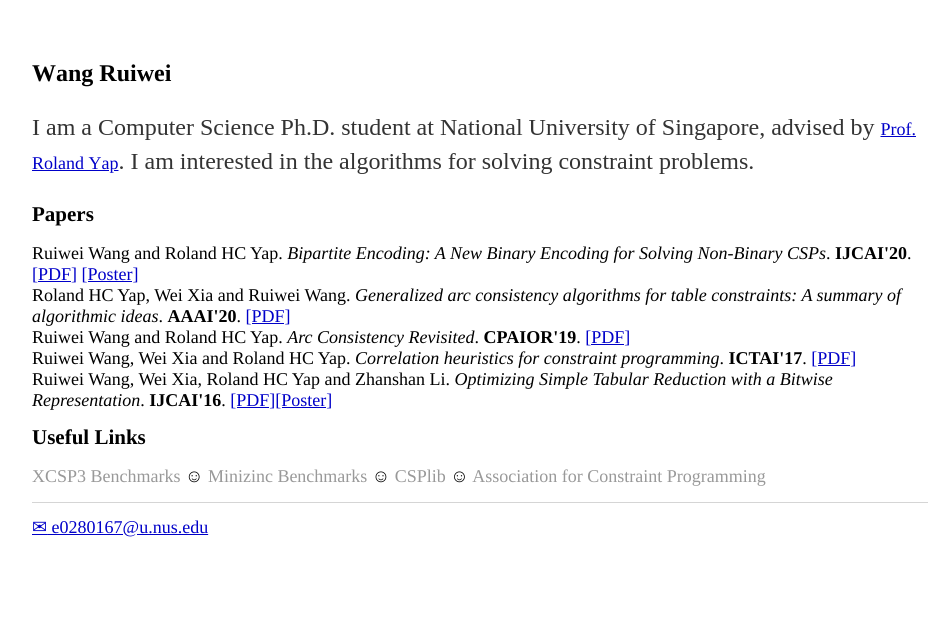
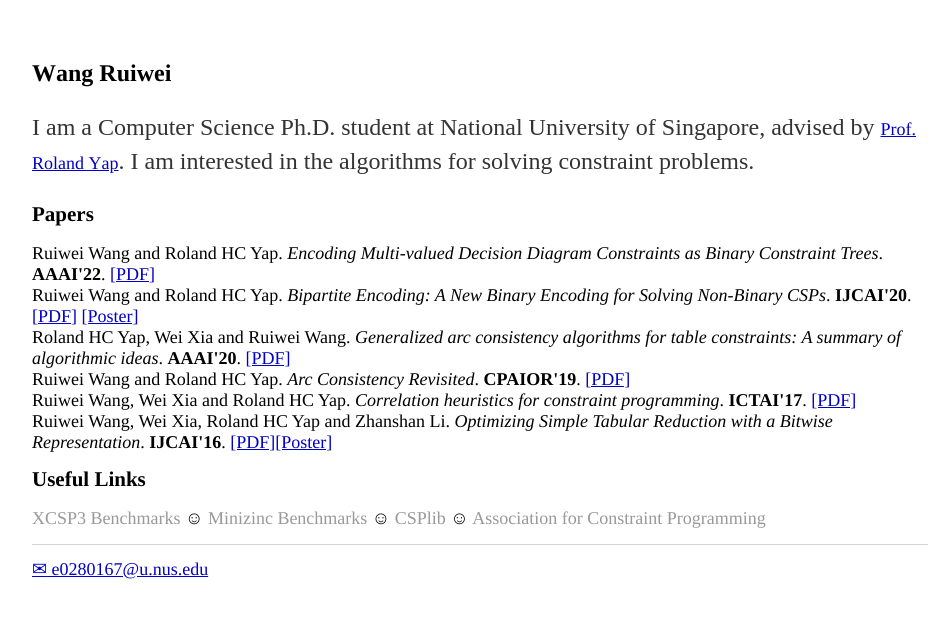
Before and after one commit to WangRuiwei/WangRuiwei.github.io, a Jekyll site: the page built from index.html, in a window 1280 px wide. Shown: the top 618 px of the page, without its empty margins (160-1106 px from the left). Built offline with Jekyll 4.4.1, drawn with Linux system fonts in a browser that asks for light colours.

Commit message:
Update index.html

```diff
--- a/index.html
+++ b/index.html
@@ -7,6 +7,7 @@ title: Wang Ruiwei
 <p class="p1"><span class="s1">I am a Computer Science Ph.D. student at National University of Singapore, advised by <a href="http://www.comp.nus.edu.sg/~ryap/"><span class="s2">Prof. Roland Yap</span></a>. I am interested in the algorithms for solving constraint problems.</span></p>
 <h2 style="margin: 0.0px 0.0px 15.4px 0.0px; line-height: 25.0px; font: 21.0px Times; color: #000000; -webkit-text-stroke: #000000"><span class="s1"><b>Papers</b></span></h2>
 <p class="p3">
+Ruiwei Wang and Roland HC Yap. <i>Encoding Multi-valued Decision Diagram Constraints as Binary Constraint Trees</I>. <b>AAAI'22</b>. <a href="https://WangRuiwei.github.io/papers/BCT.pdf"><span class="s2">[PDF]</span></a><br>
 Ruiwei Wang and Roland HC Yap. <i>Bipartite Encoding: A New Binary Encoding for Solving Non-Binary CSPs</I>. <b>IJCAI'20</b>. <a href="https://www.ijcai.org/Proceedings/2020/0165.pdf"><span class="s2">[PDF]</span></a> <a href="https://WangRuiwei.github.io/papers/poster.pdf"><span class="s2">[Poster]</span></a><br>
 Roland HC Yap, Wei Xia and Ruiwei Wang. <i>Generalized arc consistency algorithms for table constraints: A summary of algorithmic ideas</I>. <b>AAAI'20</b>. <a href="https://aaai.org/ojs/index.php/AAAI/article/view/7086/6940"><span class="s2">[PDF]</span></a><br>
 Ruiwei Wang and Roland HC Yap. <i>Arc Consistency Revisited</I>. <b>CPAIOR'19</b>. <a href="https://WangRuiwei.github.io/papers/Arc_Consistency_Revisited.pdf"><span class="s2">[PDF]</span></a><br>
```
